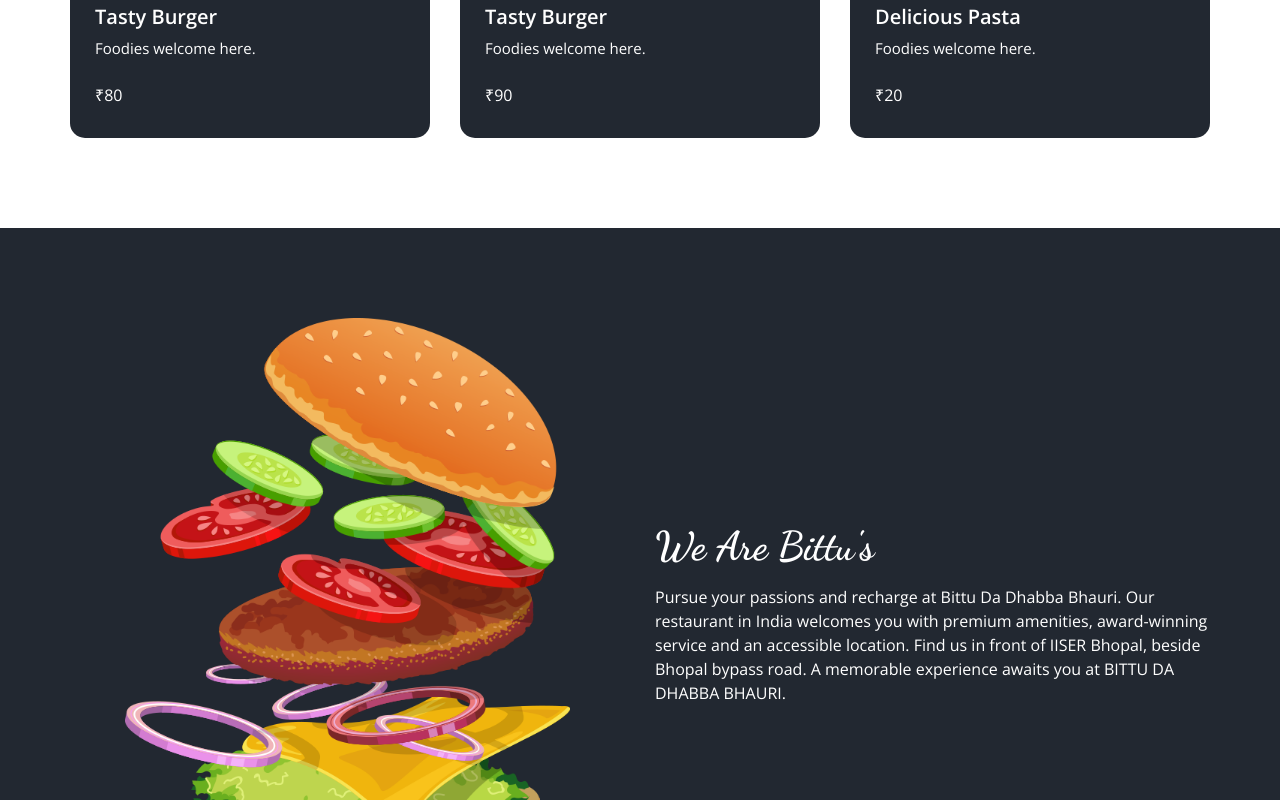
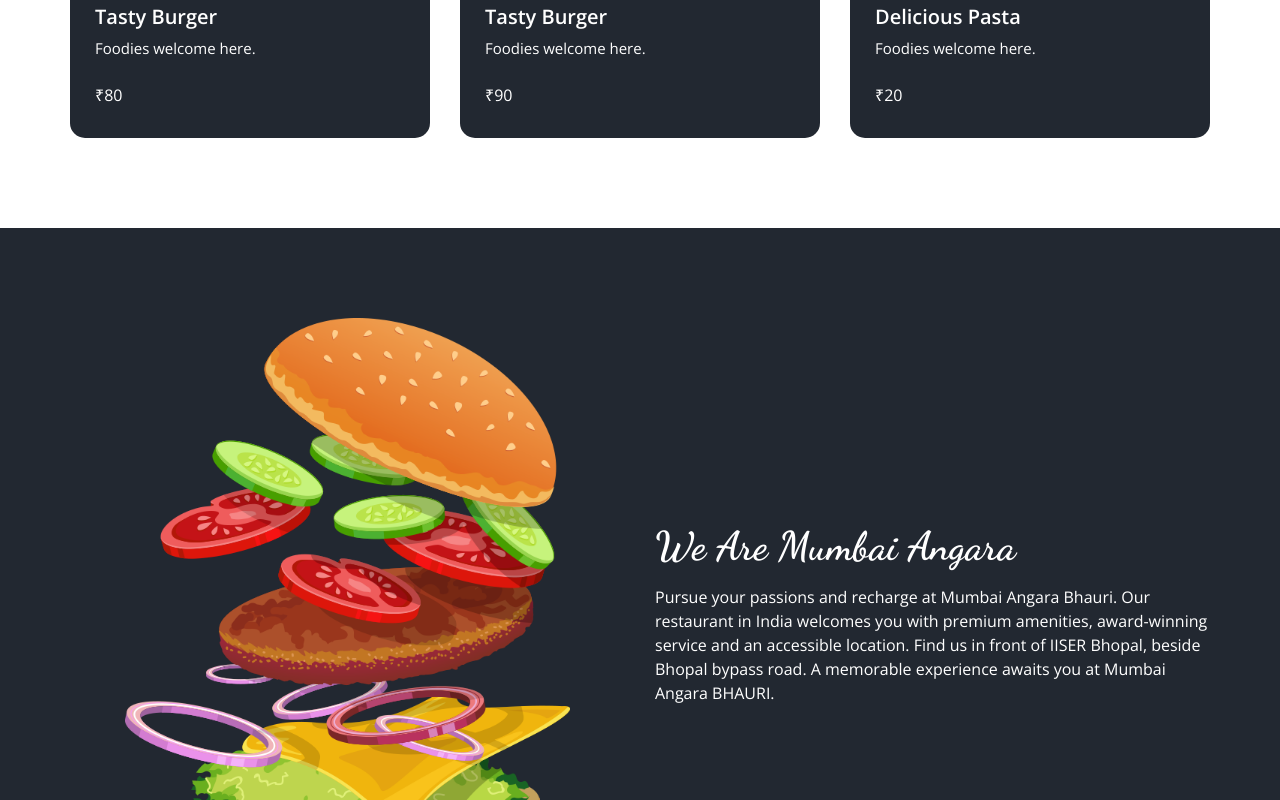
Before and after one commit to harshitadubey/Bittu_da_dhabba, a plain HTML site: page index.html in a window 1280 px wide. Shown: the part 2000-2800 px from the top of the page. Drawn offline with nearby package versions, Linux system fonts and the light colour scheme; some packages are replaced by stand-ins of ours.

Commit message:
name changed

```diff
--- a/index.html
+++ b/index.html
@@ -13,7 +13,7 @@
   <meta name="author" content="" />
   <link rel="shortcut icon" href="images/favicon.png" type="">
 
-  <title> Bittu Da Dhabba </title>
+  <title> Mumbai Angara </title>
 
   <!-- bootstrap core css -->
   <link rel="stylesheet" type="text/css" href="css/bootstrap.css" />
@@ -47,7 +47,7 @@
         <nav class="navbar navbar-expand-lg custom_nav-container ">
           <a class="navbar-brand" href="index.html">
             <span>
-              Bittu Da Dhabba
+              Mumbai Angara
             </span>
           </a>
 
@@ -1145,13 +1145,13 @@
           <div class="detail-box">
             <div class="heading_container">
               <h2>
-                We Are Bittu's
+                We Are Mumbai Angara
               </h2>
             </div>
             <p>
-              Pursue your passions and recharge at Bittu Da Dhabba Bhauri. Our restaurant in India welcomes you with
+              Pursue your passions and recharge at Mumbai Angara Bhauri. Our restaurant in India welcomes you with
               premium amenities, award-winning service and an accessible location. Find us in front of IISER Bhopal,
-              beside Bhopal bypass road. A memorable experience awaits you at BITTU DA DHABBA BHAURI.
+              beside Bhopal bypass road. A memorable experience awaits you at Mumbai Angara BHAURI.
             </p>
             <!-- <a href="">
               Read More
@@ -1315,7 +1315,7 @@
         <div class="col-md-4 footer-col">
           <div class="footer_detail">
             <a href="" class="footer-logo">
-              Bittu Da Dhabba
+              Mumbai Angara
             </a>
             <p>
               The business of feeding people is the most amazing business in the world.A good restaurant is like a
@@ -1356,7 +1356,7 @@
       <div class="footer-info">
         <p>
           &copy; <span id="displayYear"></span> All Rights Reserved By
-          <a href="https://html.design/">BITTU DA DHABBA</a><br><br>
+          <a href="https://html.design/">Mumbai Angara</a><br><br>
           &copy; <span id="displayYear"></span> Distributed By
           <a href="https://themewagon.com/" target="_blank">Gaurav Dubey</a>
         </p>
```
Also changed, not shown: about.html (+7 -7 lines), menu.html (+4 -4 lines).
